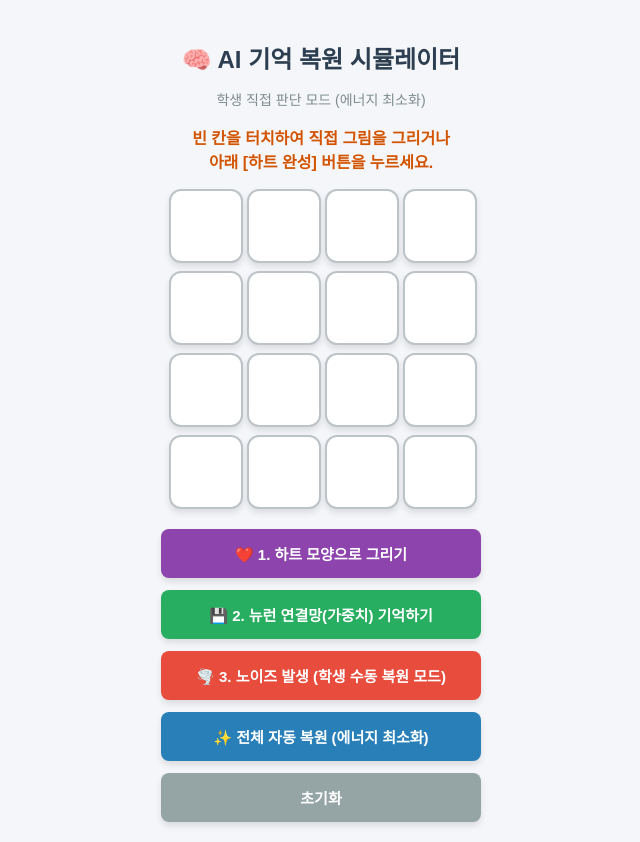
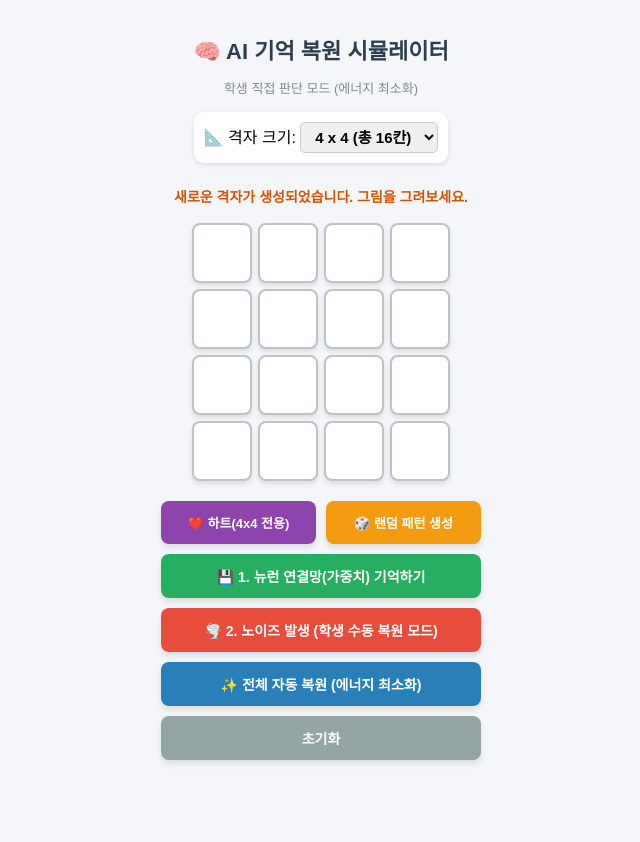
Before and after one commit to secret4u7913-commits/Physics-lab-hopfield, a plain HTML site: page index.html in a window 1280 px wide. Shown: the whole page, without its empty margins (319-959 px from the left). After the commit the page ends 800 px from the top, so only its background shows below. Drawn offline with Linux system fonts and the light colour scheme.

Commit message:
Update index.html

```diff
--- a/index.html
+++ b/index.html
@@ -10,28 +10,36 @@
             text-align: center;
             background-color: #f4f6f9;
             margin: 0;
-            padding: 20px;
+            padding: 15px;
         }
-        h2 { color: #2c3e50; margin-bottom: 5px; font-size: 24px; }
-        p.subtitle { color: #7f8c8d; font-size: 14px; margin-bottom: 20px; }
+        h2 { color: #2c3e50; margin-bottom: 5px; font-size: 22px; }
+        p.subtitle { color: #7f8c8d; font-size: 13px; margin-bottom: 15px; }
 
-        /* 4x4 격자 디자인 */
+        /* 상단 설정 패널 */
+        .settings {
+            background: white; padding: 10px; border-radius: 10px;
+            box-shadow: 0 2px 5px rgba(0,0,0,0.1); display: inline-block;
+            margin-bottom: 15px;
+        }
+        .settings select {
+            font-size: 15px; padding: 5px 10px; border-radius: 5px;
+            border: 1px solid #ccc; font-weight: bold;
+        }
+
+        /* 동적 격자 디자인 */
         .grid-container {
             display: grid;
-            grid-template-columns: repeat(4, 70px);
-            gap: 8px;
+            gap: 6px;
             justify-content: center;
-            margin: 20px auto;
+            margin: 10px auto 20px;
         }
         .cell {
-            width: 70px;
-            height: 70px;
             background-color: white;
             border: 2px solid #bdc3c7;
-            border-radius: 12px;
+            border-radius: 8px;
             cursor: pointer;
-            transition: all 0.2s ease-in-out;
-            box-shadow: 0 4px 6px rgba(0,0,0,0.1);
+            transition: all 0.1s ease-in-out;
+            box-shadow: 0 3px 5px rgba(0,0,0,0.1);
         }
         .cell.active {
             background-color: #2c3e50;
@@ -41,63 +49,51 @@
 
         /* 컨트롤 버튼 디자인 */
         .controls {
-            display: flex;
-            flex-direction: column;
-            gap: 12px;
-            max-width: 320px;
-            margin: 0 auto;
+            display: flex; flex-direction: column; gap: 10px;
+            max-width: 320px; margin: 0 auto;
         }
+        .row-buttons { display: flex; gap: 10px; }
+        .row-buttons button { flex: 1; font-size: 13px; padding: 12px 5px;}
+
         button {
-            padding: 14px;
-            font-size: 15px;
-            font-weight: bold;
-            color: white;
-            border: none;
-            border-radius: 8px;
-            cursor: pointer;
-            transition: 0.2s;
+            padding: 12px; font-size: 14px; font-weight: bold;
+            color: white; border: none; border-radius: 8px;
+            cursor: pointer; transition: 0.2s;
             box-shadow: 0 4px 6px rgba(0,0,0,0.1);
         }
         button:active { transform: translateY(2px); }
         .btn-draw { background-color: #8e44ad; }
+        .btn-random { background-color: #f39c12; }
         .btn-save { background-color: #27ae60; }
         .btn-noise { background-color: #e74c3c; }
         .btn-restore { background-color: #2980b9; }
         .btn-clear { background-color: #95a5a6; }
 
         #message {
-            margin-bottom: 20px;
-            font-weight: bold;
-            color: #d35400;
-            height: 40px;
-            display: flex;
-            align-items: center;
-            justify-content: center;
-            padding: 0 10px;
+            font-weight: bold; color: #d35400; height: 35px;
+            display: flex; align-items: center; justify-content: center;
+            padding: 0 10px; margin-bottom: 10px; font-size: 14px;
         }
 
-        /* 학생 결정 모달창 디자인 */
+        /* 학생 판단 모달창 */
         .modal {
-            display: none;
-            position: fixed; z-index: 100;
+            display: none; position: fixed; z-index: 100;
             left: 0; top: 0; width: 100%; height: 100%;
             background-color: rgba(0,0,0,0.5);
             align-items: center; justify-content: center;
         }
         .modal-content {
-            background-color: white; padding: 25px;
+            background-color: white; padding: 20px;
             border-radius: 16px; max-width: 280px; text-align: center;
             box-shadow: 0 10px 25px rgba(0,0,0,0.3);
         }
-        .modal-content h3 { margin-top: 0; color: #2c3e50; }
-        .modal-content p { font-size: 15px; color: #555; margin-bottom: 20px; line-height: 1.5; }
+        .modal-content h3 { margin-top: 0; color: #2c3e50; font-size: 18px; }
+        .modal-content p { font-size: 14px; color: #555; margin-bottom: 15px; }
 
-        .modal-buttons {
-            display: flex; gap: 10px; flex-direction: column;
-        }
+        .modal-buttons { display: flex; gap: 10px; flex-direction: column; }
         .btn-flip { background-color: #e67e22; }
         .btn-keep { background-color: #34495e; }
-        .btn-cancel { background-color: #ecf0f1; color: #333; margin-top: 10px; }
+        .btn-cancel { background-color: #ecf0f1; color: #333; margin-top: 5px; }
     </style>
 </head>
 <body>
@@ -105,27 +101,38 @@
     <h2>🧠 AI 기억 복원 시뮬레이터</h2>
     <p class="subtitle">학생 직접 판단 모드 (에너지 최소화)</p>
 
-    <div id="message">빈 칸을 터치하여 직접 그림을 그리거나<br>아래 [하트 완성] 버튼을 누르세요.</div>
-
-    <div class="grid-container" id="grid">
-        <!-- 자바스크립트로 16개 격자가 생성됨 -->
+    <div class="settings">
+        <label for="grid-size">📐 격자 크기: </label>
+        <select id="grid-size" onchange="changeGridSize()">
+            <option value="3">3 x 3 (총 9칸)</option>
+            <option value="4" selected>4 x 4 (총 16칸)</option>
+            <option value="5">5 x 5 (총 25칸)</option>
+            <option value="6">6 x 6 (총 36칸)</option>
+        </select>
     </div>
 
+    <div id="message">칸을 터치하여 그림을 그리거나 자동 버튼을 누르세요.</div>
+
+    <div class="grid-container" id="grid"></div>
+
     <div class="controls">
-        <button class="btn-draw" onclick="drawHeart()">❤️ 1. 하트 모양으로 그리기</button>
-        <button class="btn-save" onclick="saveMemory()">💾 2. 뉴런 연결망(가중치) 기억하기</button>
-        <button class="btn-noise" onclick="addNoise()">🌪️ 3. 노이즈 발생 (학생 수동 복원 모드)</button>
+        <div class="row-buttons">
+            <button class="btn-draw" onclick="drawHeart()">❤️ 하트(4x4 전용)</button>
+            <button class="btn-random" onclick="drawRandom()">🎲 랜덤 패턴 생성</button>
+        </div>
+        <button class="btn-save" onclick="saveMemory()">💾 1. 뉴런 연결망(가중치) 기억하기</button>
+        <button class="btn-noise" onclick="addNoise()">🌪️ 2. 노이즈 발생 (학생 수동 복원 모드)</button>
         <button class="btn-restore" onclick="restoreMemory()">✨ 전체 자동 복원 (에너지 최소화)</button>
         <button class="btn-clear" onclick="clearGrid()">초기화</button>
     </div>
 
-    <!-- 학생 결정 팝업창 -->
+    <!-- 모달창 -->
     <div id="decision-modal" class="modal">
         <div class="modal-content">
             <h3>학생 직접 평가 🔍</h3>
-            <p>이 칸 주변의 이웃(네트워크)들과의 상호작용 규칙을 고려할 때, 이 칸의 색을 어떻게 해야 가장 안정적일까요?</p>
+            <p>네트워크 상호작용을 고려할 때, 이 칸의 색을 어떻게 해야 가장 안정적(에너지 최소)일까요?</p>
             <div class="modal-buttons">
-                <button class="btn-flip" onclick="submitDecision(true)">🔄 색을 뒤집는다</button>
+                <button class="btn-flip" onclick="submitDecision(true)">🔄 반대로 뒤집는다</button>
                 <button class="btn-keep" onclick="submitDecision(false)">⏸️ 그대로 유지한다</button>
             </div>
             <button class="btn-cancel" onclick="closeModal()">취소</button>
@@ -133,17 +140,32 @@
     </div>
 
     <script>
-        const SIZE = 16;
-        let state = Array(SIZE).fill(-1); // -1: 흰색, 1: 검은색
-        let weights = Array(SIZE).fill(0).map(() => Array(SIZE).fill(0));
+        let N = 4; // 기본 4x4
+        let SIZE = 16;
+        let state = [];
+        let weights = [];
         let isMemorySaved = false;
-        let isManualMode = false; // 수동 복원(학생 평가) 모드 여부
-        let targetCell = -1;      // 학생이 터치한 칸 번호
+        let isManualMode = false;
+        let targetCell = -1;
 
         const grid = document.getElementById('grid');
         const msg = document.getElementById('message');
 
-        // 격자 생성
+        // 격자 초기화 및 화면 그리기
+        function initGrid() {
+            grid.innerHTML = '';
+
+            // 모바일 화면을 고려하여 격자 크기에 따라 셀 크기 자동 조절
+            let cellSize = N <= 4 ? 60 : (N === 5 ? 50 : 45);
+            grid.style.gridTemplateColumns = `repeat(${N}, ${cellSize}px)`;
+            grid.style.gridAutoRows = `${cellSize}px`;
+
+            state = Array(SIZE).fill(-1);
+            weights = Array(SIZE).fill(0).map(() => Array(SIZE).fill(0));
+            isMemorySaved = false;
+            isManualMode = false;
+            msg.innerText = "새로운 격자가 생성되었습니다. 그림을 그려보세요.";
+
             for (let i = 0; i < SIZE; i++) {
                 let cell = document.createElement('div');
                 cell.className = 'cell';
@@ -151,49 +173,47 @@
                 cell.onclick = () => handleCellClick(i);
                 grid.appendChild(cell);
             }
+        }
 
-        // 칸 터치 처리 로직
+        function changeGridSize() {
+            N = parseInt(document.getElementById('grid-size').value);
+            SIZE = N * N;
+            initGrid();
+        }
+
         function handleCellClick(i) {
             if (isManualMode) {
-                // 노이즈 발생 후: 모달창 띄워 학생이 직접 결정하게 함
                 targetCell = i;
                 document.getElementById('decision-modal').style.display = 'flex';
             } else {
-                // 그리기 모드: 단순 색 반전
                 state[i] *= -1;
                 updateUI();
                 msg.innerText = "칸이 변경되었습니다.";
             }
         }
 
-        // 학생의 결정(뒤집기/유지) 채점 로직
         function submitDecision(studentChoseFlip) {
-            // 1. 선택한 칸에 가해지는 주변 이웃들의 가중치 총합(에너지) 계산
             let sum = 0;
             for (let j = 0; j < SIZE; j++) {
                 sum += weights[targetCell][j] * state[j];
             }
 
-            // 2. 물리 법칙(Hopfield 규칙)에 따른 정답 상태 산출
             let expectedState = sum >= 0 ? 1 : -1;
             let correctActionIsFlip = (state[targetCell] !== expectedState);
 
-            // 3. 학생의 선택과 정답 비교
             if (studentChoseFlip === correctActionIsFlip) {
-                // 정답일 경우
                 if (studentChoseFlip) {
-                    state[targetCell] *= -1; // 올바르게 뒤집기 실행
-                    alert("✅ 정답입니다! 이웃과의 물리적 상호작용 규칙에 따라 색을 뒤집어 에너지가 안정화되었습니다.");
+                    state[targetCell] *= -1;
+                    alert("✅ 정답입니다! 색을 뒤집어 에너지가 안정화되었습니다.");
                 } else {
-                    alert("✅ 정답입니다! 이 칸은 이미 얽혀있는 이웃들과 가장 안정적인 상태이므로 유지하는 것이 맞습니다.");
+                    alert("✅ 정답입니다! 이 칸은 이미 주변과 가장 안정적인 상태입니다.");
                 }
                 updateUI();
             } else {
-                // 오답일 경우
                 if (studentChoseFlip) {
-                    alert("❌ 틀렸습니다. 이 칸은 이미 이웃들과 가장 안정적인 상태입니다. 억지로 뒤집으면 전체 에너지가 높아집니다.");
+                    alert("❌ 틀렸습니다. 억지로 뒤집으면 연결망 전체 에너지가 높아집니다.");
                 } else {
-                    alert("❌ 틀렸습니다. 주변 이웃들의 강한 영향력 때문에 이 칸은 색이 반전되어야 에너지가 낮아집니다.");
+                    alert("❌ 틀렸습니다. 주변 이웃들의 강한 인력/척력 때문에 뒤집혀야 합니다.");
                 }
             }
             closeModal();
@@ -211,19 +231,27 @@
             }
         }
 
+        // 4x4 전용 하트 그리기
         function drawHeart() {
-            const heartPattern = [
-                -1,  1,  1, -1,
-                 1,  1,  1,  1,
-                -1,  1,  1, -1,
-                -1, -1, -1, -1
-            ];
+            if (N !== 4) {
+                alert("하트 모양 자동 완성은 4x4 격자에서만 사용할 수 있습니다. 랜덤 패턴을 사용해보세요!");
+                return;
+            }
+            const heartPattern = [-1, 1, 1, -1, 1, 1, 1, 1, -1, 1, 1, -1, -1, -1, -1, -1];
             state = [...heartPattern];
             updateUI();
             msg.innerText = "하트 모양이 완성되었습니다.";
         }
 
-        // 학습 (Hebbian Rule)
+        // 랜덤 패턴 생성
+        function drawRandom() {
+            for (let i = 0; i < SIZE; i++) {
+                state[i] = Math.random() > 0.5 ? 1 : -1;
+            }
+            updateUI();
+            msg.innerText = "무작위 패턴이 생성되었습니다.";
+        }
+
         function saveMemory() {
             for (let i = 0; i < SIZE; i++) {
                 for (let j = 0; j < SIZE; j++) {
@@ -233,29 +261,28 @@
             }
             isMemorySaved = true;
             isManualMode = false;
-            msg.innerText = "✅ 뉴런의 시냅스 연결(가중치)이 저장되었습니다!";
+            msg.innerText = "✅ 가중치가 계산되어 기억이 저장되었습니다!";
         }
 
-        // 노이즈 발생
         function addNoise() {
             if (!isMemorySaved) {
                 alert("먼저 연결망을 기억(저장)해주세요!");
                 return;
             }
+            // 격자 크기에 비례하여 노이즈 개수 조절 (3x3=2개, 4x4=3개, 5x5=5개, 6x6=7개)
+            let noiseCount = Math.floor(SIZE * 0.2);
             let indices = [];
-            while(indices.length < 3) {
+            while(indices.length < noiseCount) {
                 let r = Math.floor(Math.random() * SIZE);
                 if(indices.indexOf(r) === -1) indices.push(r);
             }
             indices.forEach(idx => { state[idx] *= -1; });
             updateUI();
 
-            // 수동 모드(학생 판단 모드) 활성화
             isManualMode = true;
-            msg.innerHTML = "⚠️ 노이즈 발생!<br>이제 아무 칸이나 터치하여 <b>직접 에너지를 평가</b>해 보세요.";
+            msg.innerHTML = `⚠️ ${noiseCount}칸의 노이즈 발생!<br>터치하여 <b>직접 복원(에너지 평가)</b>해 보세요.`;
         }
 
-        // 전체 자동 복원 (학생이 포기하거나 확인하고 싶을 때)
         function restoreMemory() {
             if (!isMemorySaved) return;
 
@@ -276,21 +303,19 @@
             updateUI();
 
             if (changed) {
-                msg.innerText = "✨ AI가 전체 연결망을 계산하여 원본 기억으로 복원했습니다!";
+                msg.innerText = "✨ 물리학적 상호작용으로 원본 기억이 자동 복원되었습니다!";
             } else {
-                msg.innerText = "🌟 이미 모든 칸이 가장 안정적인(에너지 최소화) 상태입니다.";
+                msg.innerText = "🌟 이미 모든 칸이 최소 에너지 상태입니다.";
             }
-            isManualMode = false; // 자동 복원 후에는 다시 일반 모드로
+            isManualMode = false;
         }
 
-        // 초기화
         function clearGrid() {
-            state = Array(SIZE).fill(-1);
-            isMemorySaved = false;
-            isManualMode = false;
-            updateUI();
-            msg.innerText = "초기화되었습니다. 자유롭게 그림을 그려보세요.";
+            initGrid();
         }
+
+        // 시작 시 초기화
+        window.onload = initGrid;
     </script>
 </body>
 </html>
```
Lines whose indentation alone changed are shown as unchanged.
